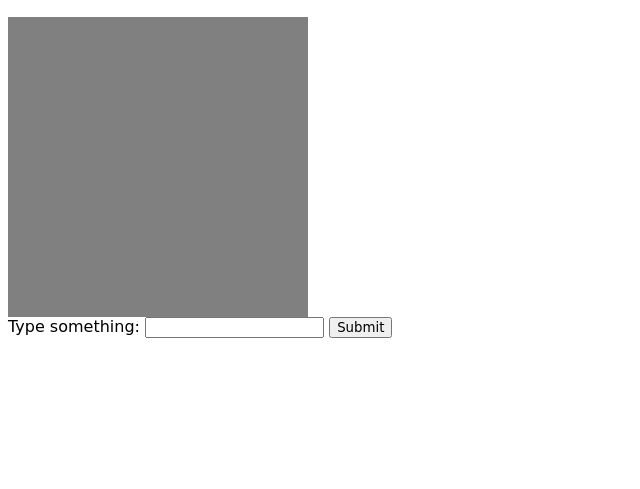
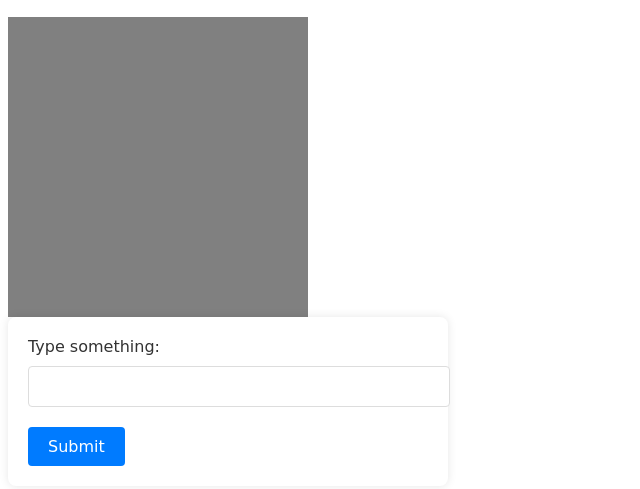
Before and after one commit to aatika-hakim/JavaScript-30-Days-Challenge, a plain HTML site: page day-10 event-handling/index.html in a window 1280 px wide. Shown: the part 610-1099 px from the top of the page, without its empty margins (0-640 px from the left). Before the commit the page ends 956 px from the top, so only its background shows below. Drawn offline with Linux system fonts and the light colour scheme.

Commit message:
form styles

```diff
--- a/day-10 event-handling/style.css
+++ b/day-10 event-handling/style.css
@@ -31,6 +31,46 @@ div{
     cursor: pointer;
 }
 
+form {
+    background: white;
+    border-radius: 8px;
+    box-shadow: 0 0 10px rgba(0, 0, 0, 0.1);
+    padding: 20px;
+    max-width: 400px;
+    width: 100%;
+}
+
+label {
+    display: block;
+    font-size: 16px;
+    margin-bottom: 10px;
+    color: #333;
+}
+
+input[type="text"] {
+    width: 100%;
+    padding: 10px;
+    border: 1px solid #ddd;
+    border-radius: 4px;
+    font-size: 16px;
+    margin-bottom: 20px;
+}
+
+input[type="submit"] {
+    background-color: #007bff;
+    color: white;
+    border: none;
+    border-radius: 4px;
+    padding: 10px 20px;
+    font-size: 16px;
+    cursor: pointer;
+    transition: background-color 0.3s ease;
+}
+
+input[type="submit"]:hover {
+    background-color: #0056b3;
+}
+
 #change-txt-btn:hover {
     background-color: #45a049;
 }
```
